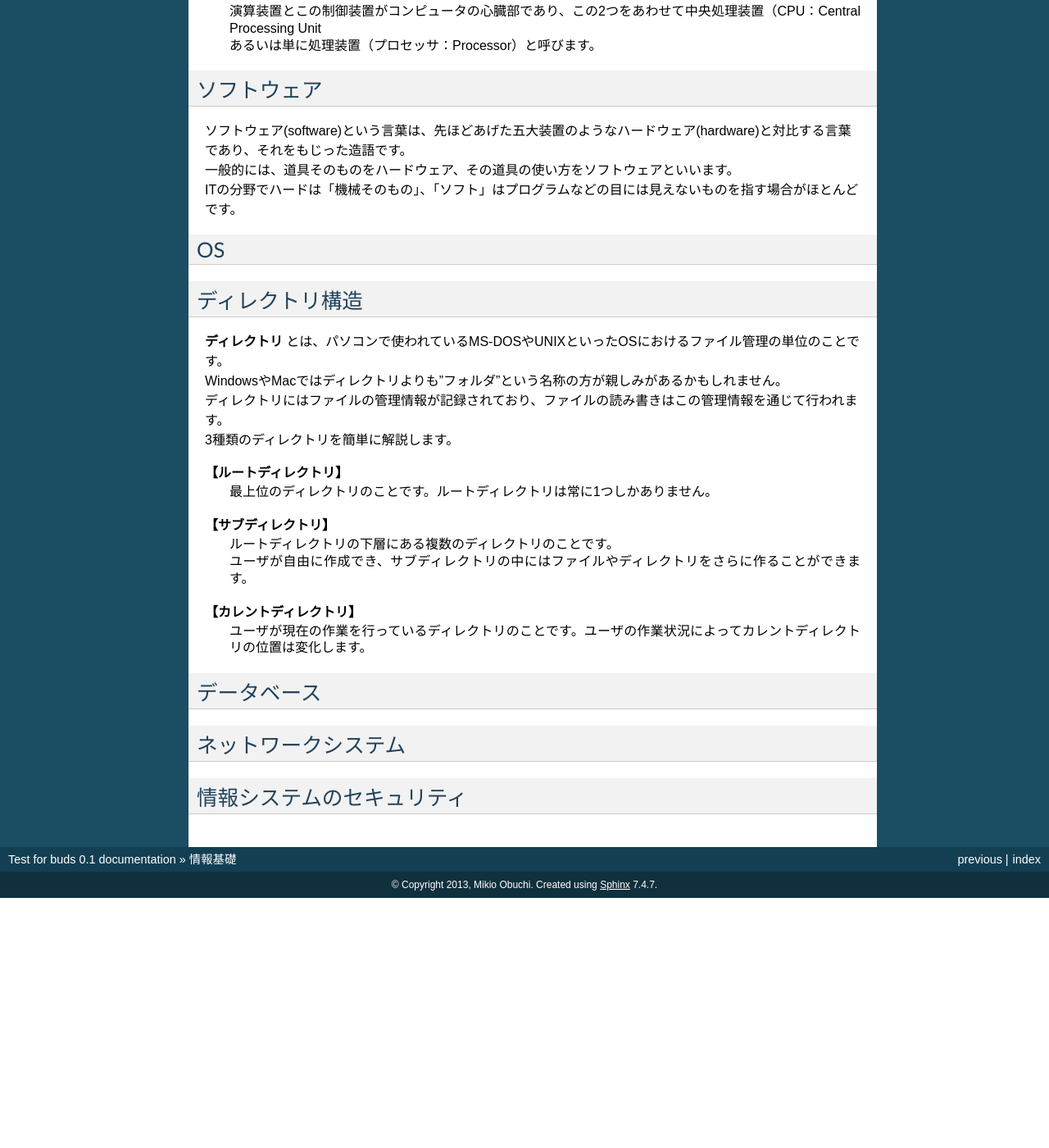
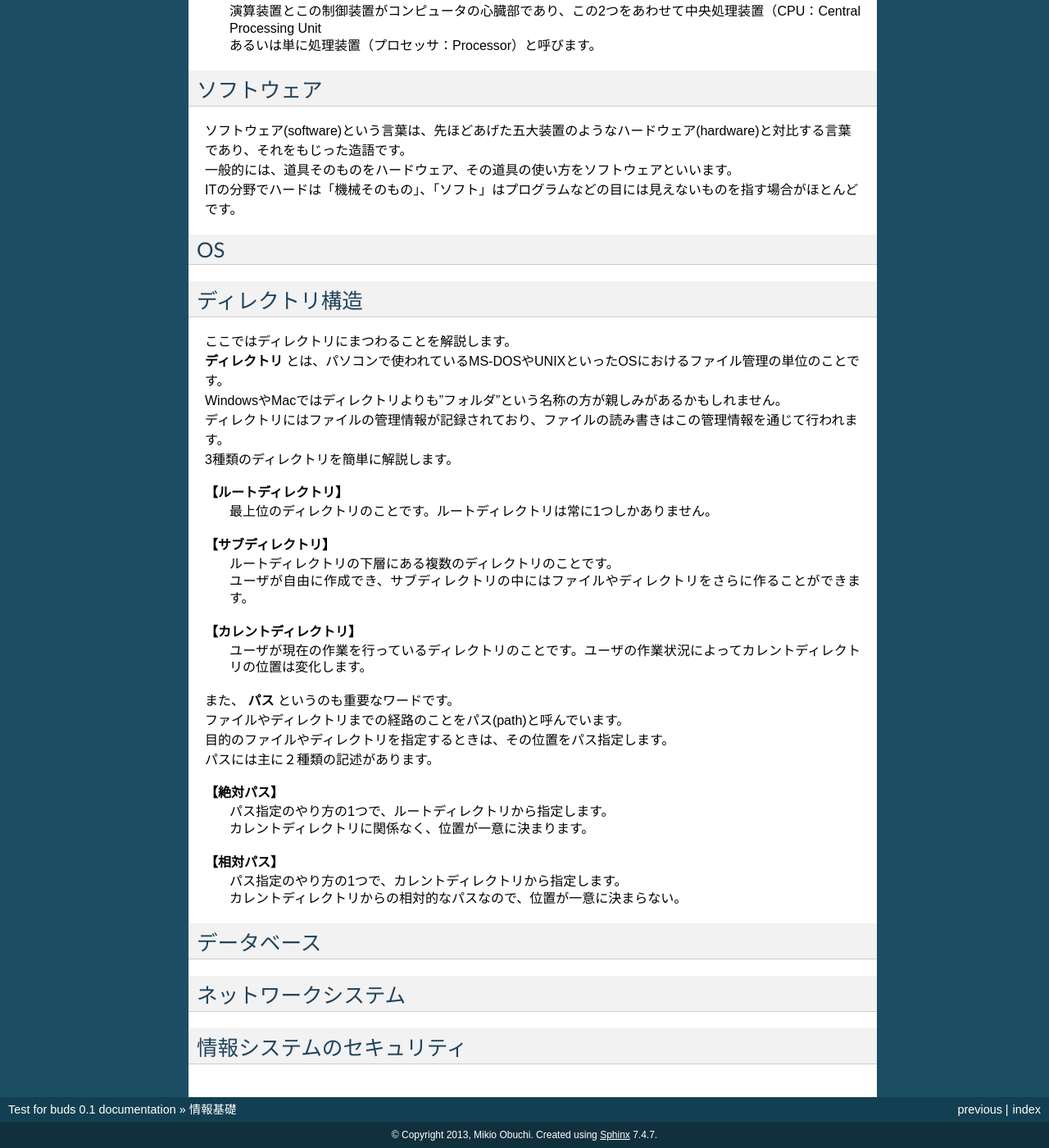
Before and after one commit to uhero-corp/buds, a Sphinx documentation site: the page built from source/3_fundamental_information.rst, in a window 1280 px wide and 1400 px high, scrolled down 2524 px. Shown: the whole window at 82% size. Built offline with Sphinx 7.4.7, drawn with Linux system fonts in a browser that asks for light colours; before the commit the page ends 3619 px from its top, so only the background shows below that.

Commit message:
ディレクトリ構造の項目を作成

```diff
--- a/source/3_fundamental_information.rst
+++ b/source/3_fundamental_information.rst
@@ -134,6 +134,7 @@ OS
 ディレクトリ構造
 ==========================
 
+| ここではディレクトリにまつわることを解説します。
 | **ディレクトリ** とは、パソコンで使われているMS-DOSやUNIXといったOSにおけるファイル管理の単位のことです。
 | WindowsやMacではディレクトリよりも"フォルダ"という名称の方が親しみがあるかもしれません。
 | ディレクトリにはファイルの管理情報が記録されており、ファイルの読み書きはこの管理情報を通じて行われます。
@@ -150,6 +151,20 @@ OS
   | ユーザが現在の作業を行っているディレクトリのことです。ユーザの作業状況によってカレントディレクトリの位置は変化します。
 
 
+| また、 **パス** というのも重要なワードです。
+| ファイルやディレクトリまでの経路のことをパス(path)と呼んでいます。
+| 目的のファイルやディレクトリを指定するときは、その位置をパス指定します。
+| パスには主に２種類の記述があります。
+
+
+**【絶対パス】**
+  | パス指定のやり方の1つで、ルートディレクトリから指定します。
+  | カレントディレクトリに関係なく、位置が一意に決まります。
+
+**【相対パス】**
+  | パス指定のやり方の1つで、カレントディレクトリから指定します。
+  | カレントディレクトリからの相対的なパスなので、位置が一意に決まらない。
+
 データベース
 ==========================
 
```
